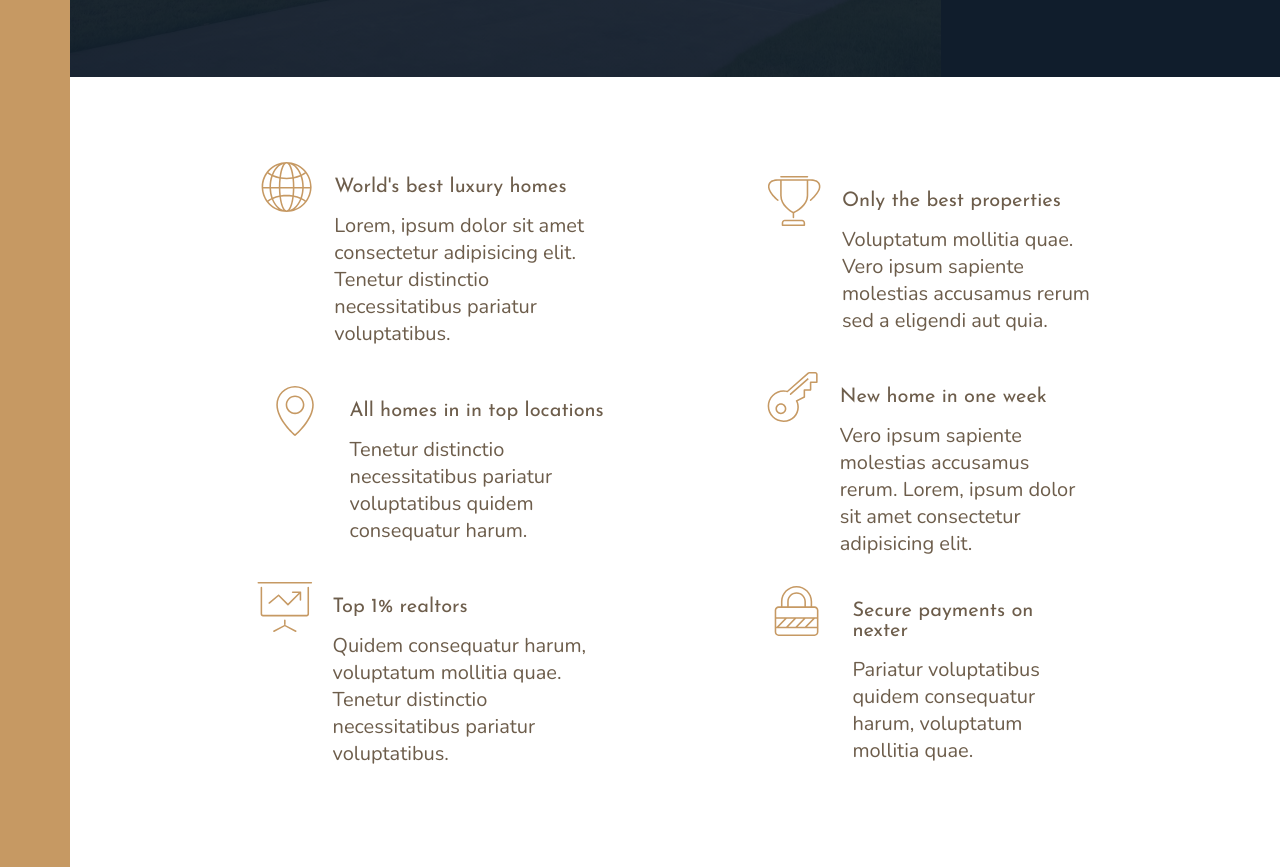
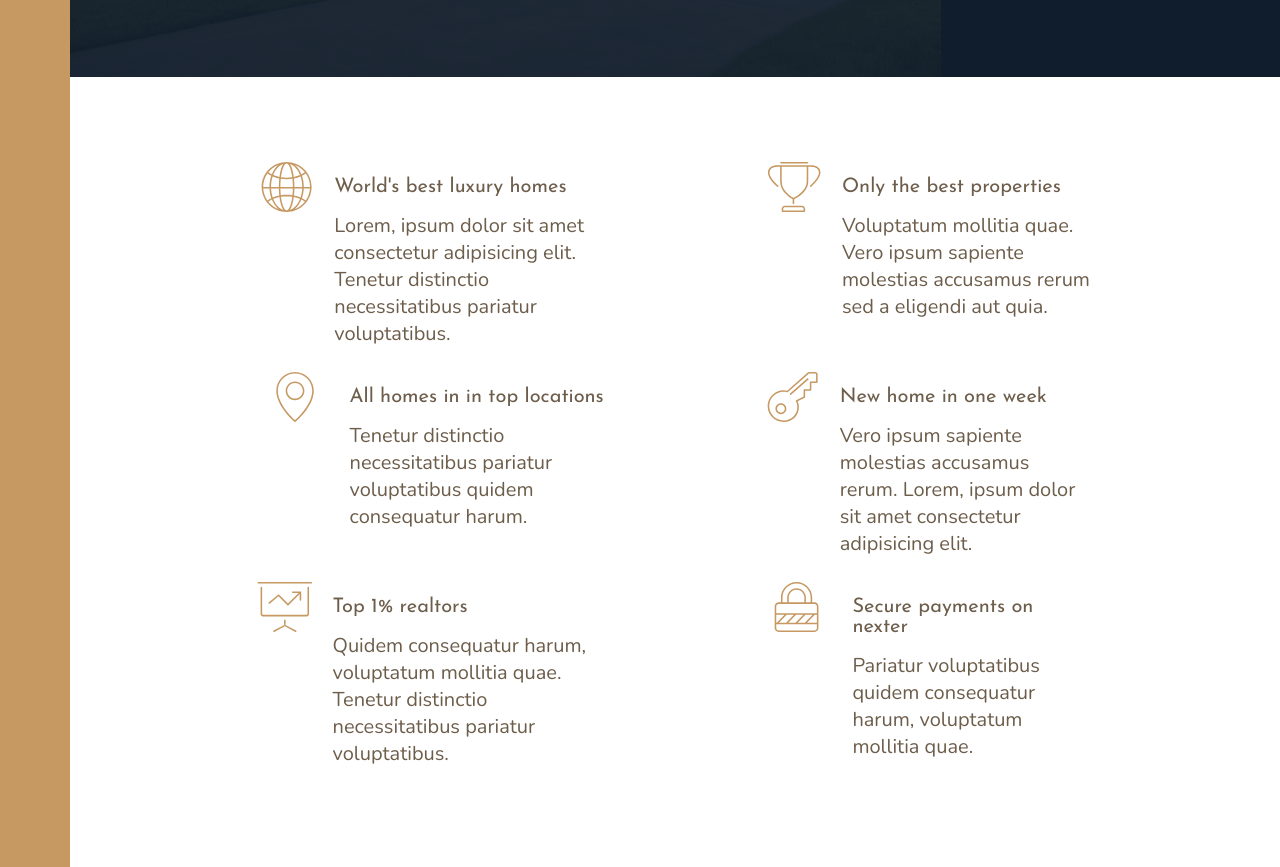
Before and after one commit to michaeljed29/nexter-flex, a website: page index.html in a window 1280 px wide. Shown: the part 489-1356 px from the top of the page. Drawn offline with nearby package versions, Linux system fonts and the light colour scheme.

Commit message:
small changes in feature section

```diff
--- a/sass/_features.scss
+++ b/sass/_features.scss
@@ -5,6 +5,8 @@
     justify-content: space-evenly;
     flex-direction: column;
     align-items: center;
+    min-height: 300px;
+    align-items: flex-start;
 
     @include atSmall {
         flex-direction: row;
```
Also changed, not shown: css/style.css.
